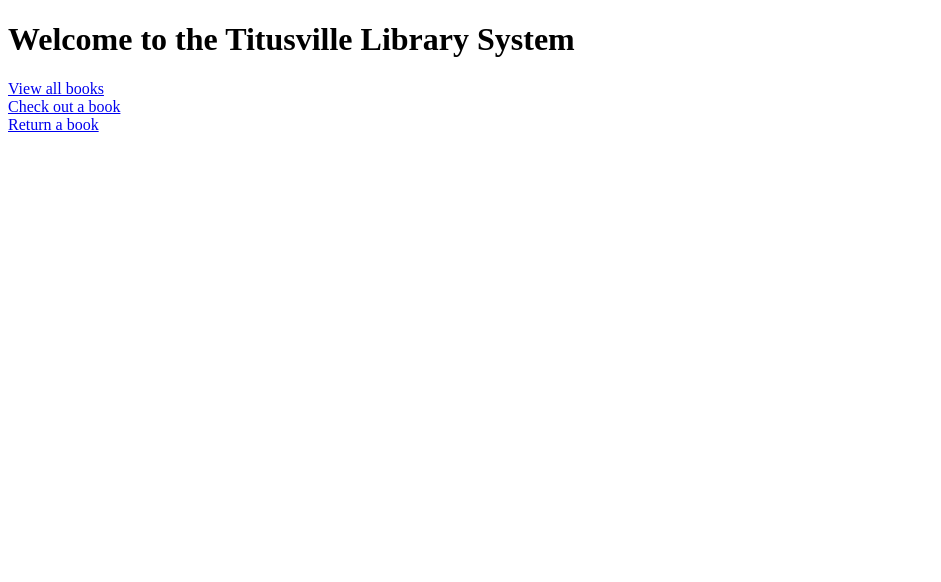
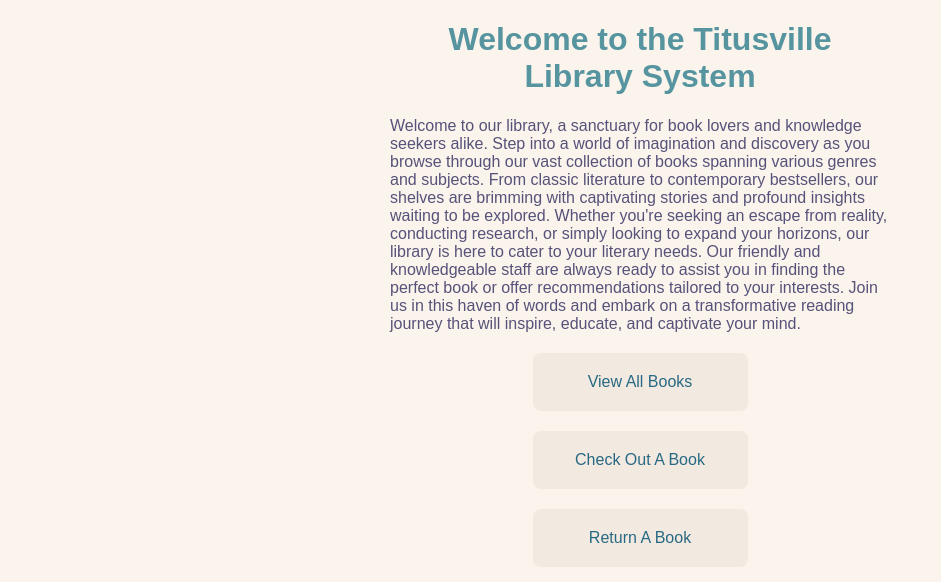
Before and after one commit to ChaseTramel/Joy-of-Coding-Projects, a Flask app: page / in a window 1280 px wide. Shown: the top 582 px of the page, without its empty margins (0-941 px from the left). Run offline with Flask 3, Linux system fonts and the light colour scheme.

Commit message:
Added stlying for existing elements

```diff
--- /dev/null
+++ b/Data Structures & Algorithms/Library System/static/styles/main.css
@@ -0,0 +1,66 @@
+body {
+    background-color: #faf4ed;
+  }
+
+  h1 {
+    color: #56949f;
+    text-align: center;
+    font-family: 'Atkinson Hyperlegible', sans-serif;
+  }
+
+  p {
+    color: #575279;
+    text-align: left;
+    font-family: 'Atkinson Hyperlegible', sans-serif;
+    font-size: 16x;
+  }
+
+  div {
+    margin: auto;
+    width: 500px;
+  }
+
+a:link {
+  color: #286983;
+}
+
+a:visited {
+  color: #56949f;
+}
+
+a:hover {
+  color:#575279;
+}
+
+.button {
+  background-color: #f2e9e1;
+  color: #797593;
+  padding: 20px 25px;
+  margin: 20px auto auto auto ;
+  text-align: center;
+  text-decoration: none;
+  display: block;
+  font-size: 16px;
+  border-radius: 8px;
+  transition-duration: 0.4s;
+  width: 33%;
+  font-family: 'Atkinson Hyperlegible', sans-serif;
+}
+
+.button:hover {
+  background-color: #ea9d34;
+  color: #fffaf3;
+}
+
+ul {
+  color: #575279;
+  text-align: left;
+  font-family: 'Atkinson Hyperlegible', sans-serif;
+  font-size: px;
+  margin: auto;
+}
+
+li{
+  border: #575279;
+  margin: 15px 0;
+}
--- a/Data Structures & Algorithms/Library System/templates/add_book.html
+++ b/Data Structures & Algorithms/Library System/templates/add_book.html
@@ -3,6 +3,7 @@
 <html>
 <head>
     <title>Titusville Library System</title>
+    <link rel="stylesheet" href='/static/styles/main.css' />
 </head>
 <body>
     <h1>Welcome to the Titusville Library System</h1>
--- a/Data Structures & Algorithms/Library System/templates/books.html
+++ b/Data Structures & Algorithms/Library System/templates/books.html
@@ -3,13 +3,15 @@
 <html>
 <head>
     <title>All Books</title>
+    <link rel="stylesheet" href='/static/styles/main.css' />
 </head>
 <body>
     <h1>All Books</h1>
+    <div>
         <ul>
             {% for book in books %}
                 <li>
-                Book #{{ book.bookID }}: {{ book.title }} by {{ book.author }}, published in {{ book.publishedYear }}</li>
+                    Book #{{ book.bookID }}: <i>{{ book.title }}</i> by {{ book.author }}, published in {{ book.publishedYear }}.
                     {% if book.dueDate %}
                         Currently checked out. Due on {{ book.dueDate }}
                     {% else %}
@@ -18,5 +20,6 @@
                 </li>
             {% endfor %}
         </ul>
+    </div>
 </body>
 </html>
--- a/Data Structures & Algorithms/Library System/templates/check_out.html
+++ b/Data Structures & Algorithms/Library System/templates/check_out.html
@@ -3,6 +3,7 @@
 <html>
 <head>
     <title>Check Out A Book</title>
+    <link rel="stylesheet" href='/static/styles/main.css' />
 </head>
 <body>
     <h1>Check Out A Book</h1>
--- a/Data Structures & Algorithms/Library System/templates/index.html
+++ b/Data Structures & Algorithms/Library System/templates/index.html
@@ -3,11 +3,17 @@
 <html>
 <head>
     <title>Titusville Library System</title>
+    <link rel="stylesheet" href='/static/styles/main.css' />
 </head>
 <body>
-    <h1>Welcome to the Titusville Library System</h1>
-    <a href="/books">View all books</a><br>
-    <a href="/check_out">Check out a book</a><br>
-    <a href="/return">Return a book</a>
+    <div>
+        <h1>Welcome to the Titusville Library System</h1>
+        <p>Welcome to our library, a sanctuary for book lovers and knowledge seekers alike. Step into a world of imagination and discovery as you browse through our vast collection of books spanning various genres and subjects. From classic literature to contemporary bestsellers, our shelves are brimming with captivating stories and profound insights waiting to be explored. Whether you're seeking an escape from reality, conducting research, or simply looking to expand your horizons, our library is here to cater to your literary needs. Our friendly and knowledgeable staff are always ready to assist you in finding the perfect book or offer recommendations tailored to your interests. Join us in this haven of words and embark on a transformative reading journey that will inspire, educate, and captivate your mind.</p>
+    </div>
+    <div>
+        <a href="books" class="button">View All Books</a>
+        <a href="check_out" class="button">Check Out A Book</a>
+        <a href="return" class="button">Return A Book</a>
+    <div>
 </body>
 </html>
--- a/Data Structures & Algorithms/Library System/templates/return.html
+++ b/Data Structures & Algorithms/Library System/templates/return.html
@@ -3,6 +3,7 @@
 <html>
 <head>
     <title>Return A Book</title>
+    <link rel="stylesheet" href='/static/styles/main.css' />
 </head>
 <body>
     <h1>What Book Are You Returning?</h1>
```
Lines whose indentation alone changed are shown as unchanged.
